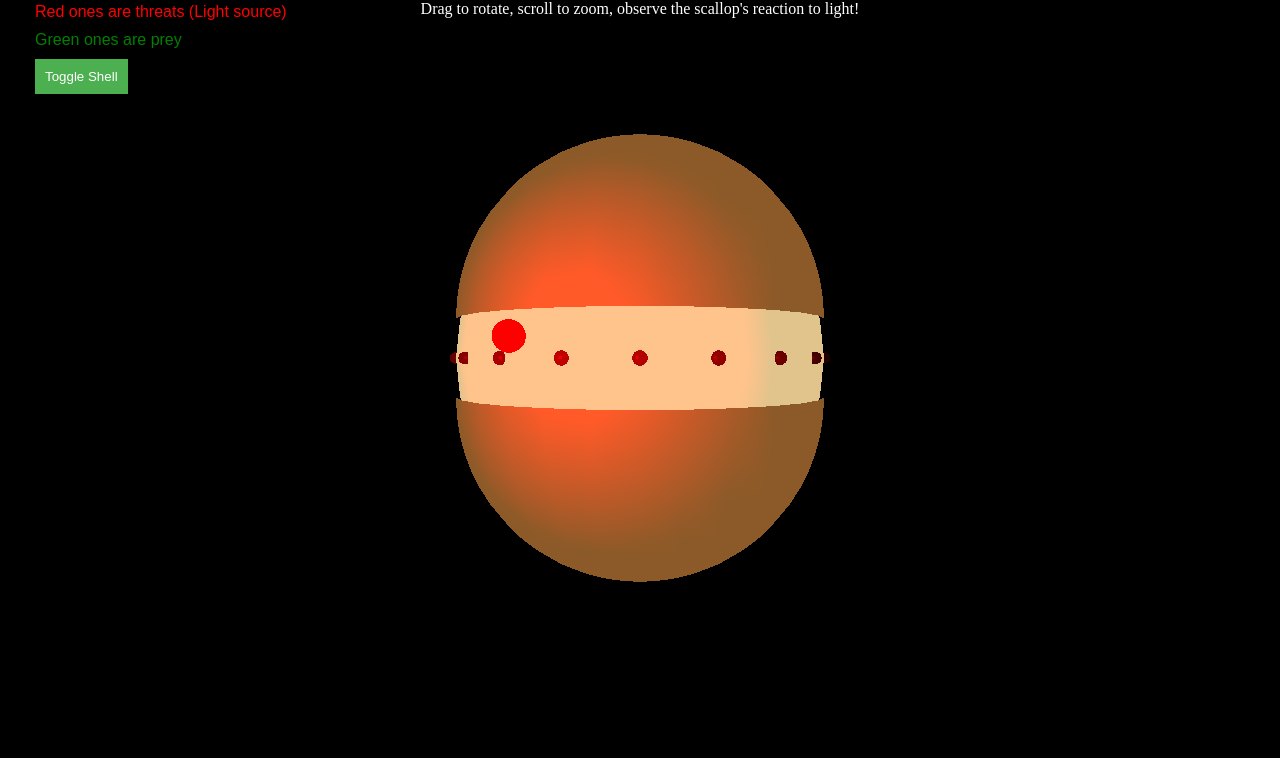
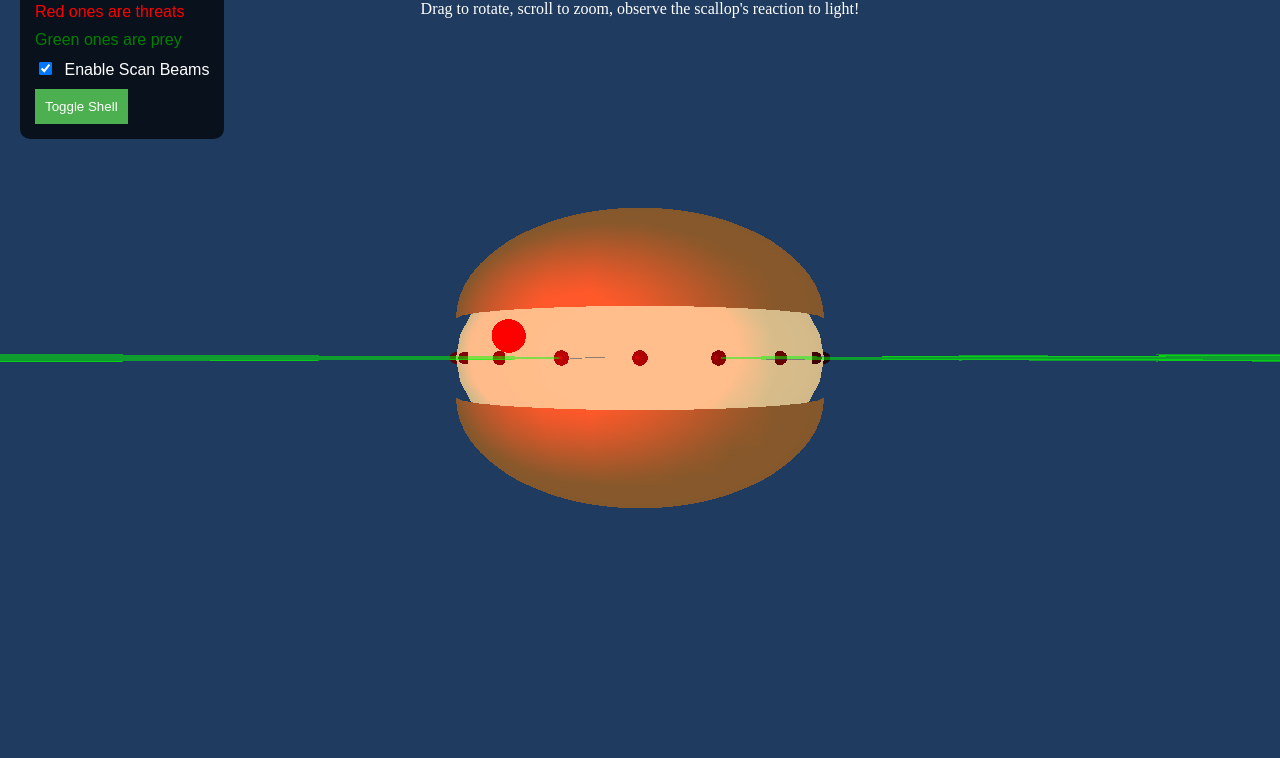
Before and after one commit to KhachDavid/scallops, a plain HTML site: page index.html in a window 1280 px wide. Shown: the part 42-800 px from the top of the page. Drawn offline with nearby package versions, Linux system fonts and the light colour scheme.

Commit message:
Scallop size corrected

```diff
--- a/index.html
+++ b/index.html
@@ -55,21 +55,34 @@
       }
 
       button {
-            top: 20px;
         left: 200px;
         padding: 10px;
-            background-color: #4CAF50;
+        background-color: #4caf50;
         color: white;
         border: none;
         cursor: pointer;
         z-index: 10;
       }
+
+      .checkbox-container {
+        margin-top: 10px;
+        margin-bottom: 10px;
+      }
+
+      .checkbox-label {
+        display: inline-block;
+        margin-left: 5px;
+      }
     </style>
   </head>
   <body>
     <div id="sidebar">
-        <div class="sidebar-item threat">Red ones are threats (Light source)</div>
+      <div class="sidebar-item threat">Red ones are threats</div>
       <div class="sidebar-item prey">Green ones are prey</div>
+      <div class="checkbox-container">
+        <input type="checkbox" id="scanToggle" checked />
+        <label for="scanToggle" class="checkbox-label">Enable Scan Beams</label>
+      </div>
       <button id="toggleShell">Toggle Shell</button>
     </div>
     <div id="info">
@@ -93,6 +106,9 @@
       renderer.setSize(window.innerWidth, window.innerHeight);
       document.body.appendChild(renderer.domElement);
 
+      scene.background = new THREE.Color(0x1f3b5f); // Darker blue for underwater effect
+      scene.fog = new THREE.Fog(0x1f3b5f, 10, 100); // Underwater fog
+
       // Add lighting to the scene
       const light = new THREE.PointLight(0xff0000, 1, 100); // Red point light
       scene.add(light);
@@ -113,11 +129,13 @@
         wireframe: false,
       });
       const scallop = new THREE.Mesh(scallopGeometry, scallopMaterial);
+      scallop.scale.set(1, 0.6, 1);
       scene.add(scallop);
 
       // Add the scallop's eyes along the midsection (equator of the ovoid)
       const numEyes = 20; // Reduced for clarity
       const eyeGroup = new THREE.Group();
+      const eyeBeams = [];
 
       for (let i = 0; i < numEyes; i++) {
         // Position eyes along the equator of the ovoid
@@ -137,6 +155,32 @@
         // Position the eye and add it to the group
         eye.position.set(x, y, z);
         eyeGroup.add(eye);
+
+        // Create a beam (ray) for each eye
+        const beamGeometry = new THREE.CylinderGeometry(0.05, 0.05, 30, 8);
+        const beamMaterial = new THREE.MeshBasicMaterial({
+          color: 0x00ff00,
+          opacity: 0.5,
+          transparent: true,
+        });
+        const beam = new THREE.Mesh(beamGeometry, beamMaterial);
+        const eyeDirection = new THREE.Vector3(x, y, z).normalize(); // Normalize to get unit vector
+        const perpendicularDirection = new THREE.Vector3(
+          -eyeDirection.z,
+          0,
+          eyeDirection.x
+        ); // Perpendicular in X-Z plane
+
+        // use x y z to rotate the beat around the x axis but the angle should be calculated based on their posiion
+        beam.scale.set(0.1, 0.1, 0.1); // Adjust length as needed
+        beam.rotation.x = Math.PI / 2;
+        beam.rotation.z = Math.atan2(eyeDirection.x, -eyeDirection.z);
+
+        // beam should only point away from the eye
+        beam.position.set(x, y, z); // Position the beam at the eye
+
+        scene.add(beam);
+        eyeBeams.push(beam);
       }
 
       scene.add(eyeGroup);
@@ -169,7 +213,8 @@
       const shellBottom = new THREE.Mesh(shellBottomGeometry, shellMaterial);
       shellTop.position.y = 2; // Position the top shell
       shellBottom.position.y = -2; // Position the bottom shell
-
+      shellTop.scale.set(1, 0.6, 1); // Flatten the top shell
+      shellBottom.scale.set(1, 0.6, 1); // Flatten the bottom shell
       scene.add(shellTop);
       scene.add(shellBottom);
 
@@ -190,6 +235,13 @@
           isShellOpen = !isShellOpen; // Toggle shell state
           isAnimating = true; // Start animation
         }
+      });
+
+      const scanToggle = document.getElementById("scanToggle");
+      scanToggle.addEventListener("change", (e) => {
+        eyeBeams.forEach((beam) => {
+          beam.visible = e.target.checked;
+        });
       });
 
       // Animate the light source with sinusoidal movement
@@ -221,10 +273,17 @@
         }
 
         // Update eye brightness based on distance to light
-        eyeGroup.children.forEach((eye) => {
+        eyeGroup.children.forEach((eye, index) => {
           const distance = light.position.distanceTo(eye.position);
           const intensity = Math.max(0, 1 - distance / 20); // Inverse distance effect
           eye.material.emissive.setRGB(intensity, 0, 0); // Blue glow
+
+          // Animate the beams to extend outward
+          if (scanToggle.checked) {
+            const beam = eyeBeams[index];
+            const length = Math.sin(time + index) * 15 + 10; // Vary length for scanning effect
+            beam.scale.set(1, length, 1); // Stretch the beam
+          }
         });
 
         controls.update(); // Update orbit controls
```
Lines whose indentation alone changed are shown as unchanged.
